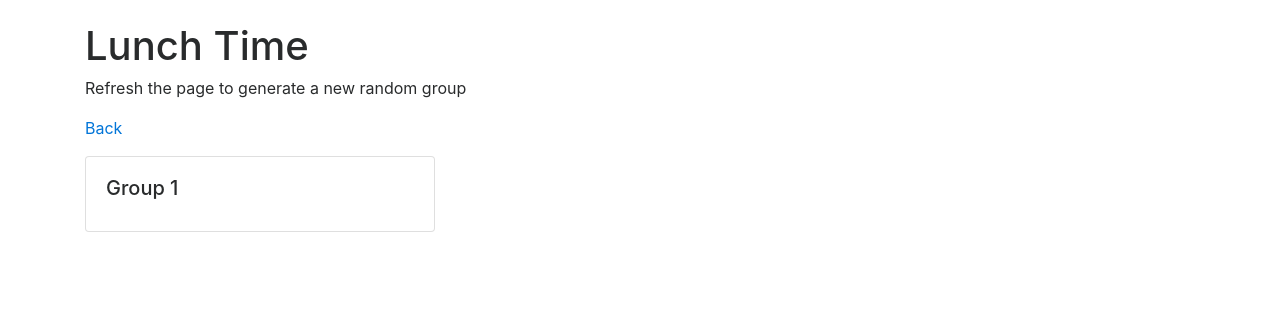
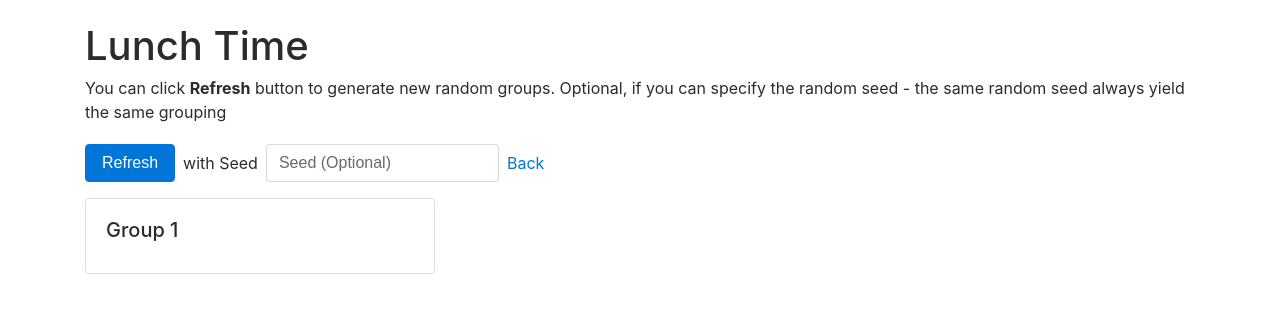
Before and after one commit to jason721b/family-friday, a Flask app: page /lunch_time in a window 1280 px wide. Shown: the top 313 px of the page. Run offline with Flask 2, Linux system fonts and the light colour scheme; data that the repository does not hold is empty; some libraries are stand-ins or nearby versions.

```diff
--- a/templates/list_members.html
+++ b/templates/list_members.html
@@ -1,4 +1,6 @@
 {% extends 'base.html' %}
+
+{% block title %}List Members{% endblock %}
 
 {% block header %}
     {# TODO: Move to a CSS file #}
--- a/templates/lunch_time.html
+++ b/templates/lunch_time.html
@@ -6,13 +6,20 @@
     <div class="row mt-4">
         <div class="col-md-12">
             <h1>Lunch Time</h1>
-            <p>
-                Refresh the page to generate a new random group
-            </p>
+            <p>You can click <b>Refresh</b> button to generate new random groups.
+                Optional, if you can specify the random seed - the same random seed always yield the same grouping</p>
+        </div>
+        <div class="col-md-12">
+            <form class='mt-1 form-inline' action="{{ url_for('lunch_time') }}">
+                <input type="submit" value="Refresh" class="btn btn-primary mr-2">
+                <label class='mr-2' for="seed">with Seed</label>
+                <input class="form-control mb-2 mr-sm-2 mb-sm-0" name='seed' id="seed"
+                       placeholder="Seed (Optional)" value="{{ seed }}">
+                <a href="{{ url_for('index') }}">Back</a>
+            </form>
         </div>
     </div>
 
-    <a href="{{ url_for('index') }}">Back</a>
 
     <div class="row mt-2">
         {% for i, group in enumerate(groups, 1) %}
```
